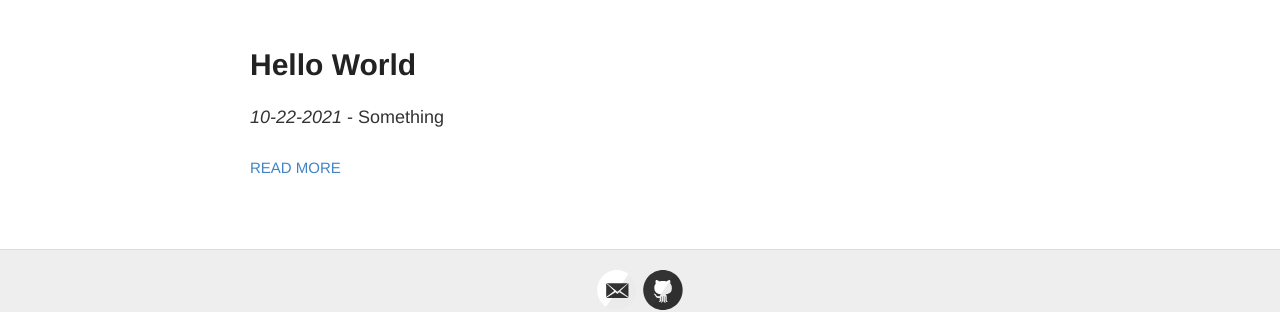
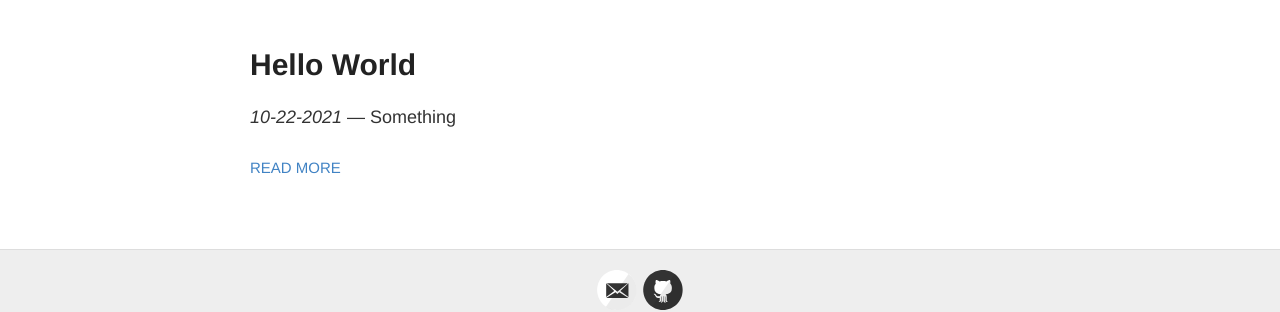
Before and after one commit to churchofryanism/blog.ryanism.org, a Jekyll site: the page built from index.html, in a window 1280 px wide. Shown: the part 253-565 px from the top of the page. Built offline with Jekyll 4.4.1, drawn with Linux system fonts in a browser that asks for light colours.

Commit message:
Update index.html
Co-Authored-By: PiSaucer <33438654+pisaucer@users.noreply.github.com>

```diff
--- a/index.html
+++ b/index.html
@@ -9,7 +9,7 @@
       <h1><a href="{{ site.baseurl }}{{ post.url }}">{{ post.title }}</a></h1>
 
       <div class="entry">
-        <i>{{ post.date | date: "%-m-%d-%Y" }}</i> - {{ post.description }}
+        <em>{{ post.date | date: "%-m-%d-%Y" }}</em> &mdash; {{ post.description }}
 
       </div>
 
```
